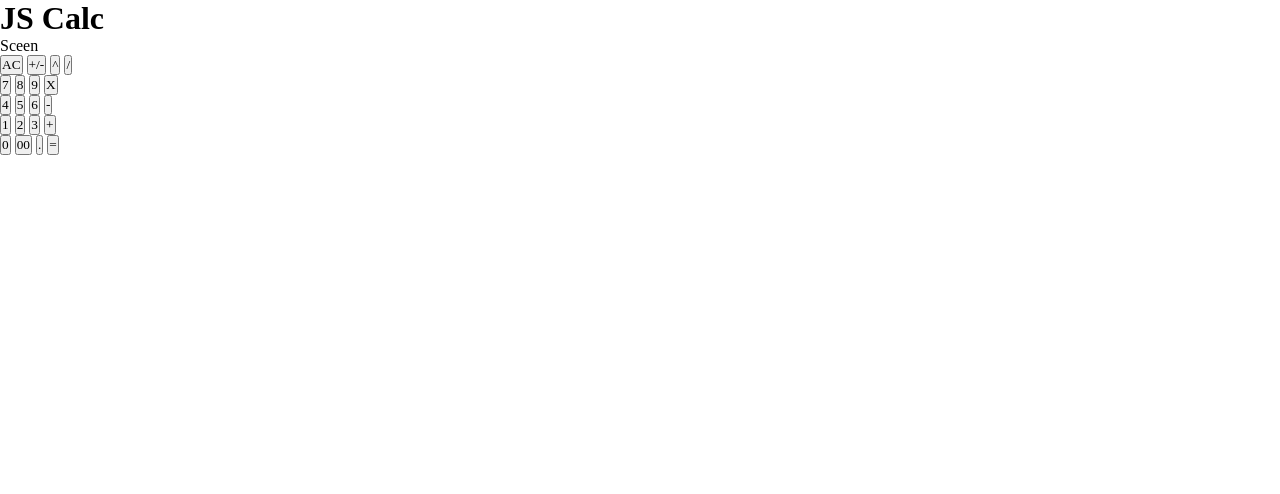
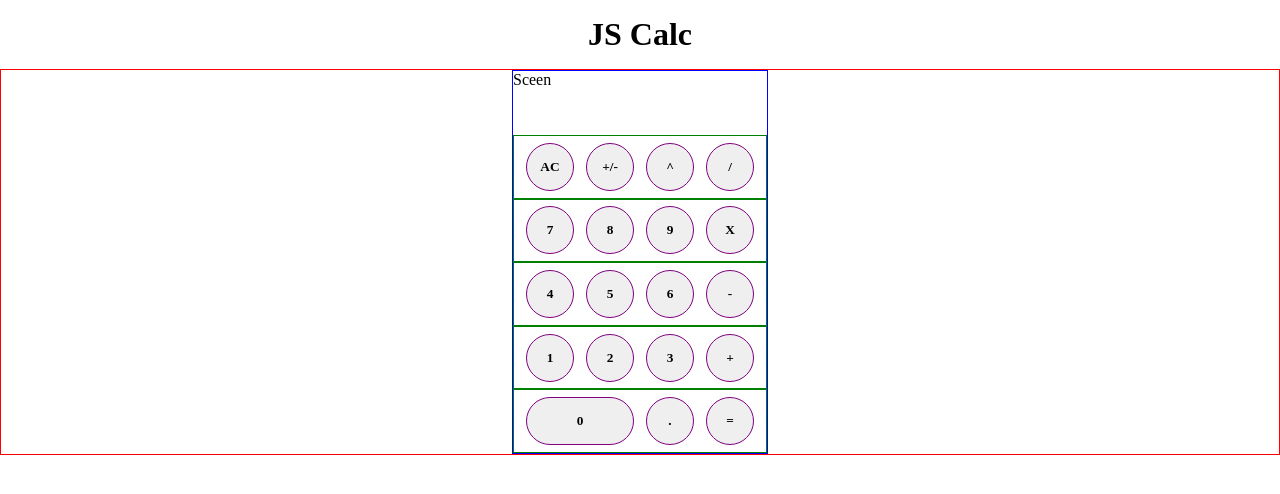
Before and after one commit to ObiWaz/js-calc, a plain HTML site: page index.html in a window 1280 px wide. Drawn offline with Linux system fonts and the light colour scheme.

Commit message:
Begin CSS styling

```diff
--- a/index.html
+++ b/index.html
@@ -14,38 +14,38 @@
     </div>
     <div class="calc-container">
       <div class="calculator">
-        <div class="rows row-five">
+        <div class="row-five">
           <div class="screen">Sceen</div>
         </div>
         <div class="rows row-four">
-          <button class="ac">AC</button>
-          <button class="neg-pos">+/-</button>
-          <button class="power">^</button>
-          <button class="divide">/</button>
+          <button class="btn ac top">AC</button>
+          <button class="btn pos-neg top">+/-</button>
+          <button class="btn power top">^</button>
+          <button class="btn divide op">/</button>
         </div>
         <div class="rows row-three">
-          <button class="7">7</button>
-          <button class="8">8</button>
-          <button class="9">9</button>
-          <button class="multiply">X</button>
+          <button class="btn seven">7</button>
+          <button class="btn eight">8</button>
+          <button class="btn nine">9</button>
+          <button class="btn multiply op">X</button>
         </div>
         <div class="rows row-two">
-          <button class="4">4</button>
-          <button class="5">5</button>
-          <button class="6">6</button>
-          <button class="subtract">-</button>
+          <button class="btn four">4</button>
+          <button class="btn five">5</button>
+          <button class="btn six">6</button>
+          <button class="btn subtract op">-</button>
         </div>
         <div class="rows row-one">
-          <button class="1">1</button>
-          <button class="2">2</button>
-          <button class="3">3</button>
-          <button class="add">+</button>
+          <button class="btn one">1</button>
+          <button class="btn two">2</button>
+          <button class="btn three">3</button>
+          <button class="btn add op">+</button>
         </div>
         <div class="rows row-zero">
-          <button class="0">0</button>
-          <button class="00">00</button>
-          <button class="dec">.</button>
-          <button class="equal">=</button>
+          <button class="btn zero">0</button>
+          <!-- <button class="btn 00">00</button> -->
+          <button class="btn dec">.</button>
+          <button class="btn equal op">=</button>
         </div>
       </div>
     </div>
--- a/styles.css
+++ b/styles.css
@@ -12,3 +12,50 @@ Swatches!
   padding: 0;
   font-family: inherit;
 }
+.head-container {
+  display: flex;
+  justify-content: center;
+  margin: 16px;
+}
+.calc-container {
+  display: flex;
+  border: solid 1px red;
+  justify-content: center;
+  align-items: center;
+}
+.calculator {
+  display: flex;
+  flex-direction: column;
+  justify-content: space-around;
+  border: solid 1px blue;
+  height: 384px;
+  width: 256px;
+}
+.screen {
+  height: 64px;
+}
+.rows {
+  display: flex;
+  border: solid 1px green;
+  height: 64px;
+  justify-content: space-evenly;
+  align-items: center;
+}
+.row-zero {
+  justify-content: space-evenly;
+}
+
+.btn {
+  /* display: flex;
+  justify-content: center;
+  align-items: center; */
+  border: solid 1px purple;
+  height: 48px;
+  width: 48px;
+  border-radius: 50px;
+  font-weight: 700;
+}
+.zero {
+  width: 108px;
+  border-radius: 50px;
+}
```
